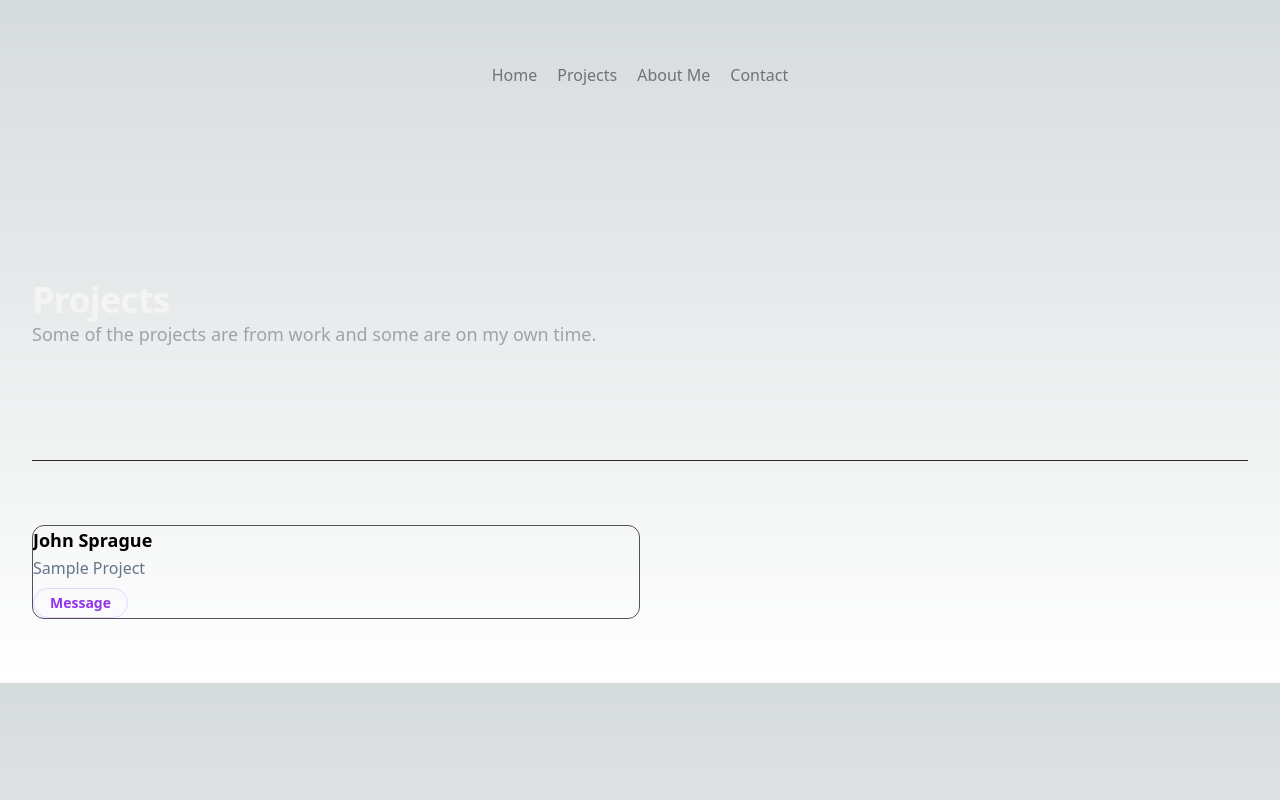
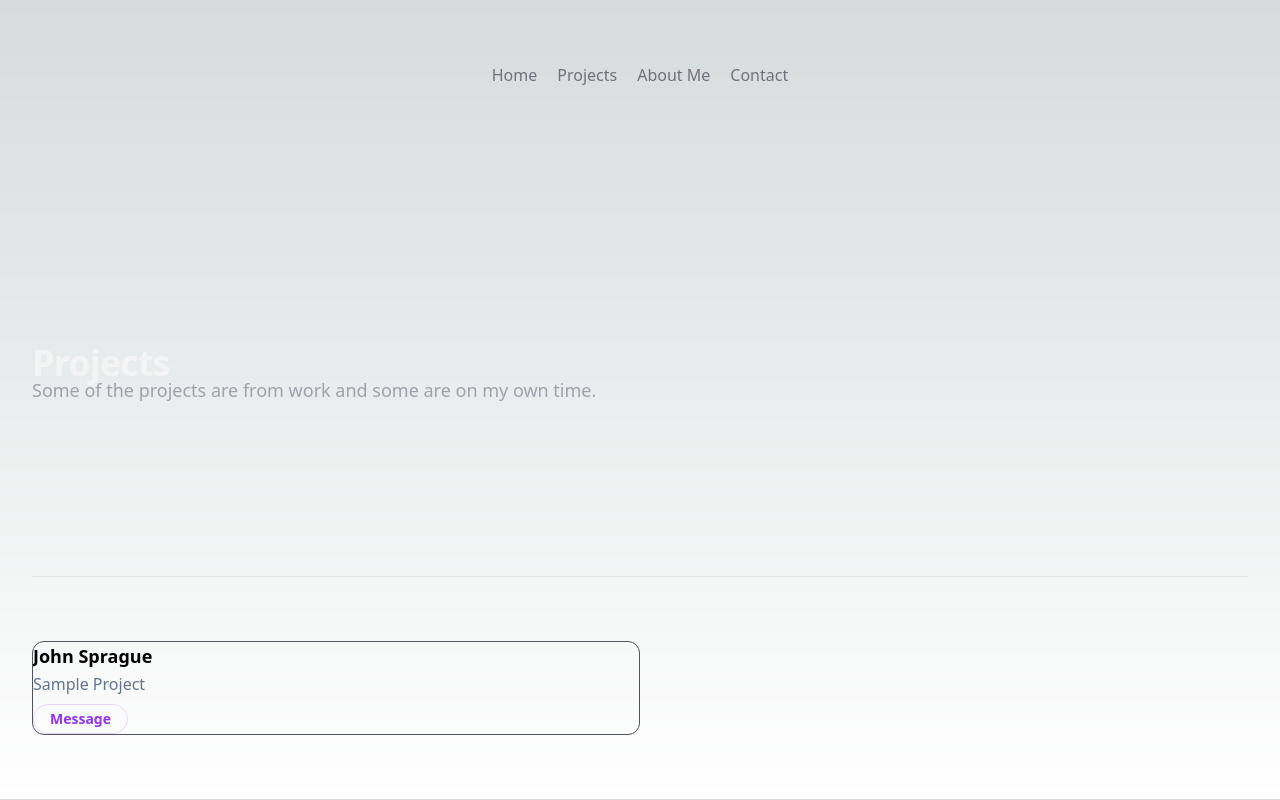
Before and after one commit to john-sprague/code-by-spraguejdev, a React (Vite) app: page /projects in a window 1280 px wide. Built offline with nearby package versions, Linux system fonts and the light colour scheme.

Commit message:
fix: animations for title sections and sections

```diff
--- a/src/components/Section.tsx
+++ b/src/components/Section.tsx
@@ -11,7 +11,7 @@ const Section: React.FC<SectionProps> = ({ title, subtitle, children, isDarkMode
   return (
     <>
     <div
-      className={`relative py-12 w-full ${
+      className={`relative py-12 w-full animate-fade-in ${
         isDarkMode ? "text-zinc-100" : "bg-zinc-800 text-zinc-200"
       }`}
     >
@@ -30,7 +30,7 @@ const Section: React.FC<SectionProps> = ({ title, subtitle, children, isDarkMode
         <div className="max-w-2xl mx-auto lg:mx-0 " >{children}</div>
       </div>
     </div>
-    <div className="w-full h-px bg-zinc-800 my-6" />
+    <div className="w-full h-px bg-zinc-600 my-6 animate-fade-in"/>
 
     </>
   );
--- a/src/components/TitleSection.tsx
+++ b/src/components/TitleSection.tsx
@@ -10,17 +10,18 @@ const TitleSection: React.FC<TitleSectionProps> = ({ title, subtitle, children }
   return (
 
     <>
+      <div className="hidden w-1/2 h-px animate-glow md:block animate-fade-right bg-gradient-to-r from-zinc-300/0 via-zinc-300/50 to-zinc-300/0" />
       <div className="max-w-2xl mx-auto lg:mx-0">
-        <h2 className="text-3xl font-bold tracking-tight text-zinc-100 sm:text-4xl">
+        <h2 className="text-3xl font-bold tracking-tight text-zinc-100 sm:text-4xl animate-title ">
           {title}
         </h2>
-        <p className="text-lg text-zinc-400 space-y-2">{subtitle}</p>
+        <p className="text-lg text-zinc-400 space-y-2 animate-title">{subtitle}</p>
         <br />
         <br />
         <div className="text-lg text-zinc-400 space-y-2">{children}</div>
       </div>
-    <div className="w-full h-px bg-zinc-800 my-6" />
-
+      <div className="hidden w-6/12 h-px animate-glow md:block animate-fade-right bg-gradient-to-r from-zinc-300/0 via-zinc-300/50 to-zinc-300/0" />
+      <div className="w-full h-px bg-zinc-300/50 my-6 animate-fade-in"/>
     </>
   );
 };
--- a/src/routes/Contact.tsx
+++ b/src/routes/Contact.tsx
@@ -38,7 +38,7 @@ const Contact: React.FC = () => {
         />
         <form
           onSubmit={handleSubmit}
-          className="space-y-6 max-w-2xl mx-auto mt-12"
+          className="space-y-6 max-w-2xl mx-auto mt-12 animate-fade-in"
         >
           <div>
             <label
--- a/src/routes/Projects.tsx
+++ b/src/routes/Projects.tsx
@@ -10,7 +10,7 @@ const Projects = () => {
               subtitle='Some of the projects are from work and some are on my own time.'
               children={undefined}
         	/>
-				<div className='grid grid-cols-2 gap 8 mx-auto lg:grid-cols-2'>
+				<div className='grid grid-cols-2 gap 8 mx-auto lg:grid-cols-2 animate-fade-in'>
 					<Card >
 						<Link to='projects/sample'>
 							<div className="text-center space-y-2 sm:text-left">
```
Also changed, not shown: src/routes/AboutMe.tsx (line endings or trailing spaces).
